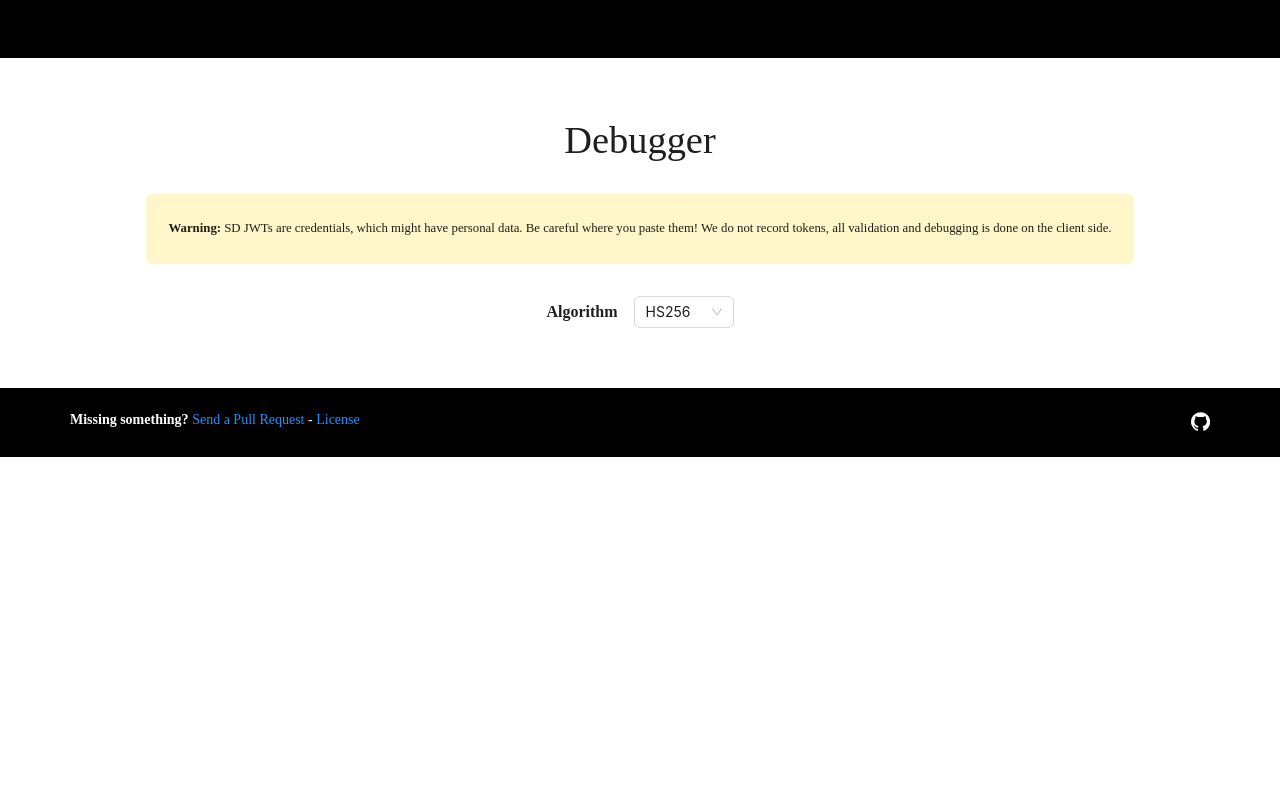
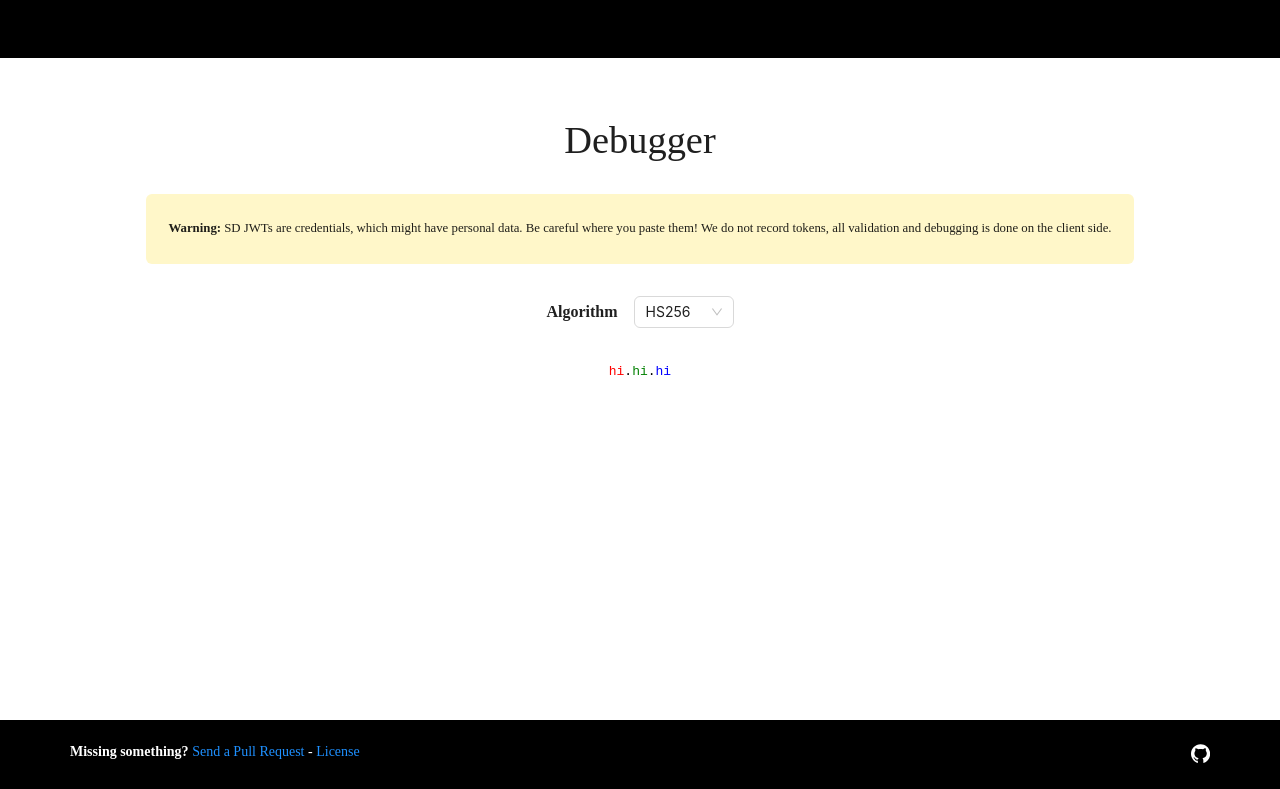
Before and after one commit to lukasjhan/sd-jwt-io, a React (Create React App) app: page / in a window 1280 px wide. Shown: the part 546-1335 px from the top of the page. Before the commit the page ends 1003 px from the top, so only its background shows below. Built offline with nearby package versions, Linux system fonts and the light colour scheme; a web font is replaced by a local one.

Commit message:
jwt code poc

```diff
--- a/package.json
+++ b/package.json
@@ -20,12 +20,15 @@
     "@testing-library/jest-dom": "^5.17.0",
     "@testing-library/react": "^13.4.0",
     "@testing-library/user-event": "^13.5.0",
+    "@types/codemirror": "^5.60.15",
     "@types/jest": "^27.5.2",
     "@types/node": "^16.18.68",
     "@types/react": "^18.2.45",
     "@types/react-dom": "^18.2.18",
     "antd": "^5.12.2",
+    "codemirror": "^5.0.0",
     "react": "^18.2.0",
+    "react-codemirror2": "^7.3.0",
     "react-dom": "^18.2.0",
     "react-router-dom": "^6.21.0",
     "react-scripts": "5.0.1",
--- a/src/components/Debugger.css
+++ b/src/components/Debugger.css
@@ -1,3 +1,6 @@
+@import 'codemirror/lib/codemirror.css';
+@import 'codemirror/theme/material.css';
+
 .debugger-wrapper {
   padding: 60px 0px;
   display: flex;
@@ -30,3 +33,16 @@
     font-size: 1.6rem;
   }
 }
+
+.cm-jwt-header {
+  color: red;
+}
+.cm-jwt-payload {
+  color: green;
+}
+.cm-jwt-signature {
+  color: blue;
+}
+.cm-jwt-dot {
+  color: black;
+}
--- a/src/components/Debugger.tsx
+++ b/src/components/Debugger.tsx
@@ -1,5 +1,8 @@
 import { Select } from 'antd';
 import './Debugger.css';
+import CodeMirror from 'codemirror';
+import { useState } from 'react';
+import { UnControlled as UnControlledEditor } from 'react-codemirror2';
 
 const Warning = () => {
   return (
@@ -55,12 +58,63 @@ const SelectAlg = () => {
   );
 };
 
+const MyComponent = () => {
+  const [jwt, setJwt] = useState(
+    'eyJhbGciOiJIUzI1NiIsInR5cCI6IkpXVCJ9.eyJzdWIiOiIxMjM0NTY3ODkwIiwibmFtZSI6IkpvaG4gRG9lIiwiaWF0IjoxNTE2MjM5MDIyfQ.SflKxwRJSMeKKF2QT4fwpMeJf36POk6yJV_adQssw5c'
+  );
+
+  setTimeout(() => {
+    setJwt('hi.hi.hi');
+  }, 5000);
+
+  return (
+    <UnControlledEditor
+      value={jwt}
+      options={{
+        mode: 'jwt',
+      }}
+      onChange={(editor, data, value) => {
+        console.log(value);
+      }}
+    />
+  );
+};
+
 export const Debugger = () => {
   return (
     <div className="debugger-wrapper">
       <div className="debugger-title">Debugger</div>
       <Warning />
       <SelectAlg />
+      <MyComponent />
     </div>
   );
 };
+
+CodeMirror.defineMode('jwt', function () {
+  return {
+    token: function (stream, state) {
+      if (stream.sol() && !state.partParsed) {
+        stream.skipTo('.') || stream.skipToEnd();
+        state.partParsed = 'header';
+        return 'jwt-header';
+      }
+
+      if (stream.peek() === '.' && state.partParsed !== 'signature') {
+        stream.next(); // Skip the dot itself
+        if (state.partParsed === 'header') {
+          state.partParsed = 'payload';
+        } else if (state.partParsed === 'payload') {
+          state.partParsed = 'signature';
+        }
+        return 'jwt-dot'; // Don't style the dot
+      }
+
+      stream.skipTo('.') || stream.skipToEnd();
+      return 'jwt-' + state.partParsed;
+    },
+    startState: function () {
+      return { partParsed: null };
+    },
+  };
+});
--- a/src/index.tsx
+++ b/src/index.tsx
@@ -7,11 +7,7 @@ import reportWebVitals from './reportWebVitals';
 const root = ReactDOM.createRoot(
   document.getElementById('root') as HTMLElement
 );
-root.render(
-  <React.StrictMode>
-    <App />
-  </React.StrictMode>
-);
+root.render(<App />);
 
 // If you want to start measuring performance in your app, pass a function
 // to log results (for example: reportWebVitals(console.log))
```
Also changed, not shown: 1 other file (tests, documents, lock files or other folders).
